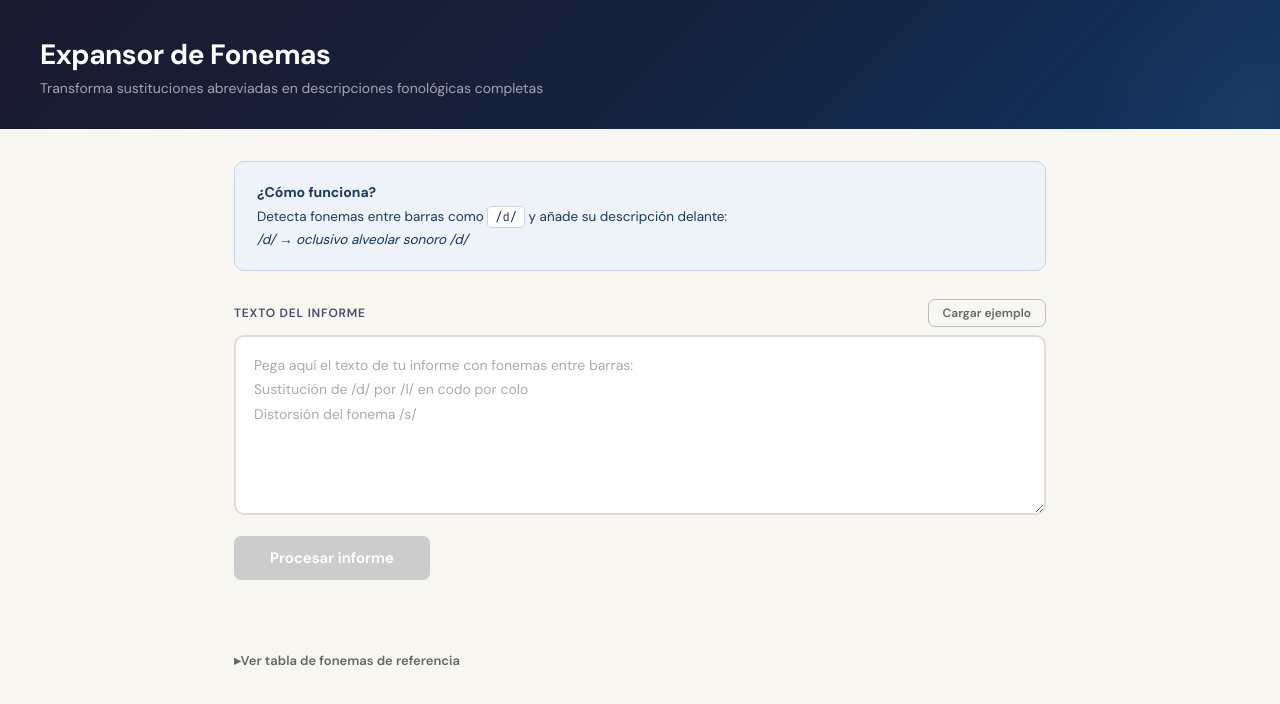
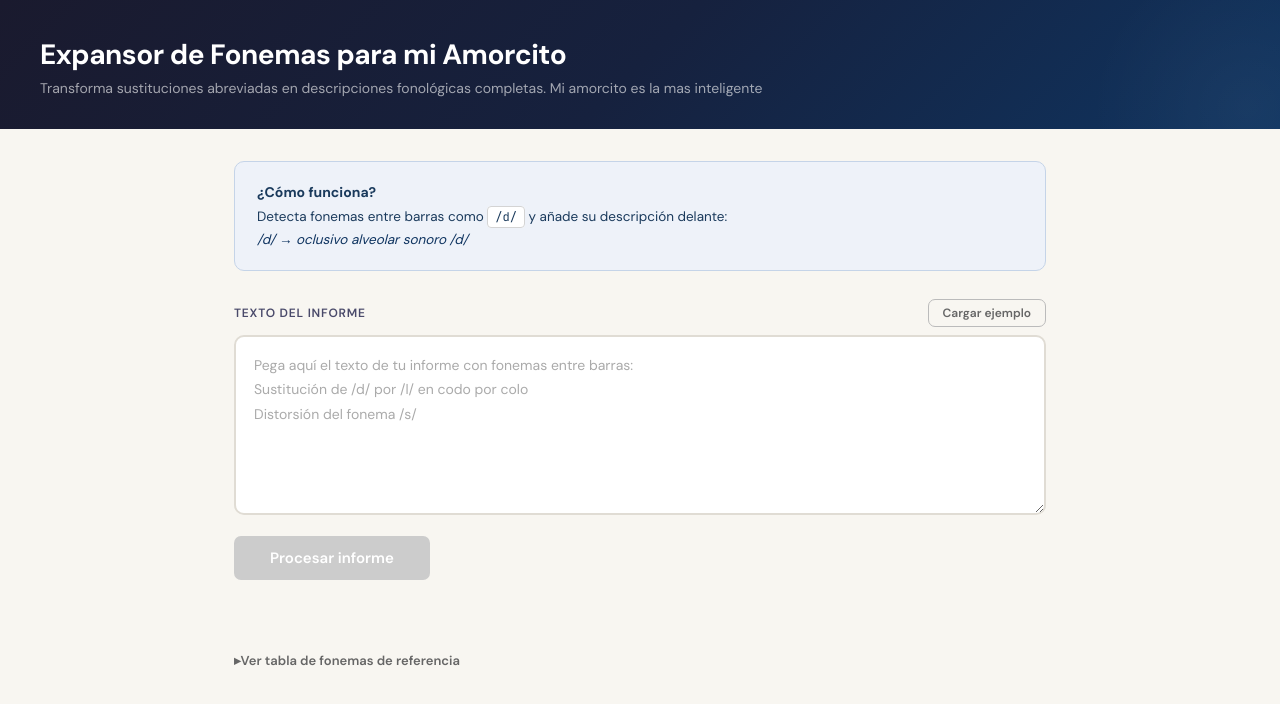
Before and after one commit to Alexraiden/fonemas, a plain HTML site: page index.html in a window 1280 px wide. Drawn offline with nearby package versions, Linux system fonts and the light colour scheme.

Commit message:
Update itext

```diff
--- a/index.html
+++ b/index.html
@@ -136,8 +136,8 @@
 <body>
 
   <div class="header">
-    <h1>Expansor de Fonemas</h1>
-    <p>Transforma sustituciones abreviadas en descripciones fonol&oacute;gicas completas</p>
+    <h1>Expansor de Fonemas para mi Amorcito</h1>
+    <p>Transforma sustituciones abreviadas en descripciones fonol&oacute;gicas completas. Mi amorcito es la mas inteligente</p>
   </div>
 
   <div class="main" id="app"></div>
```
